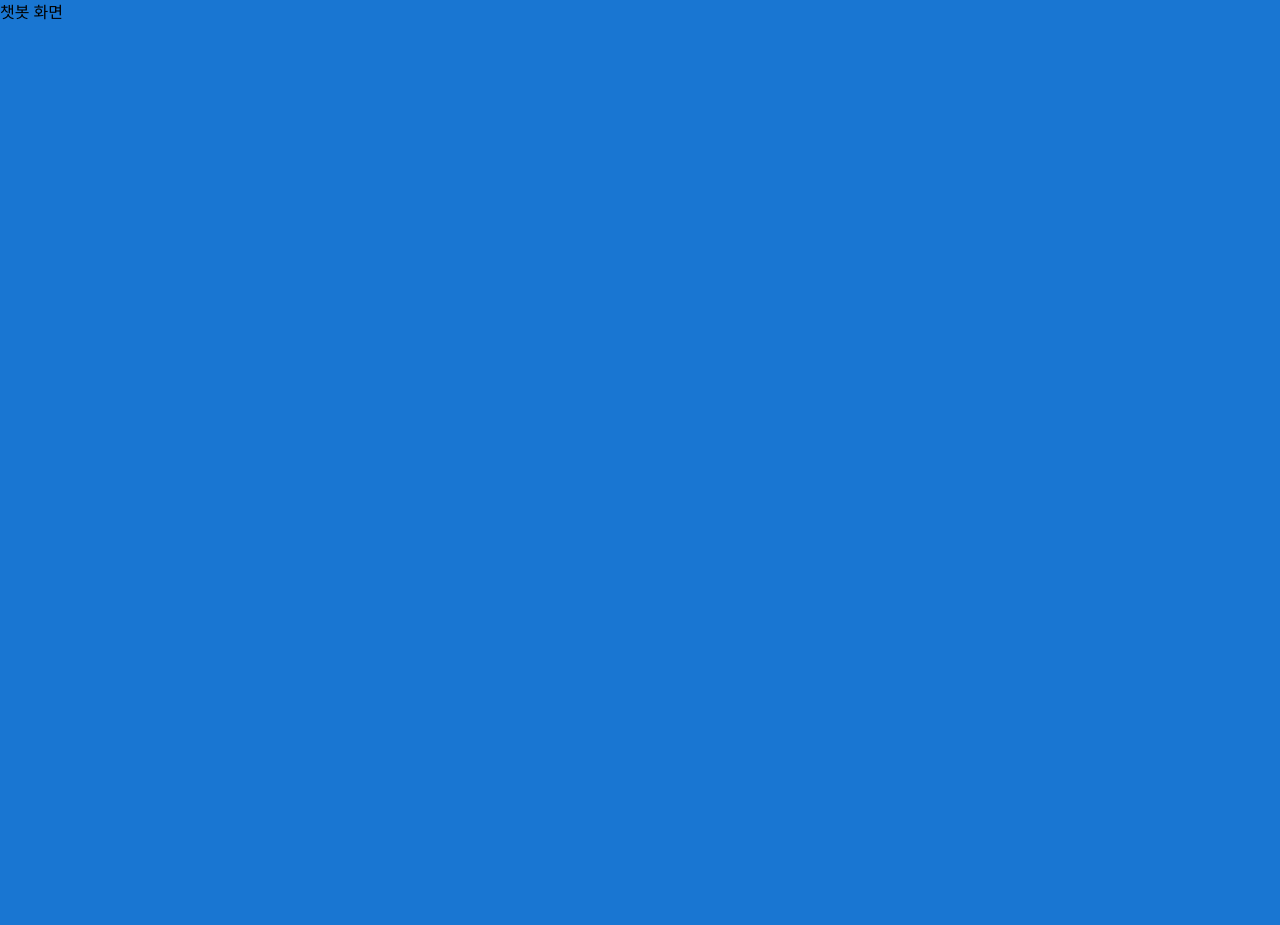
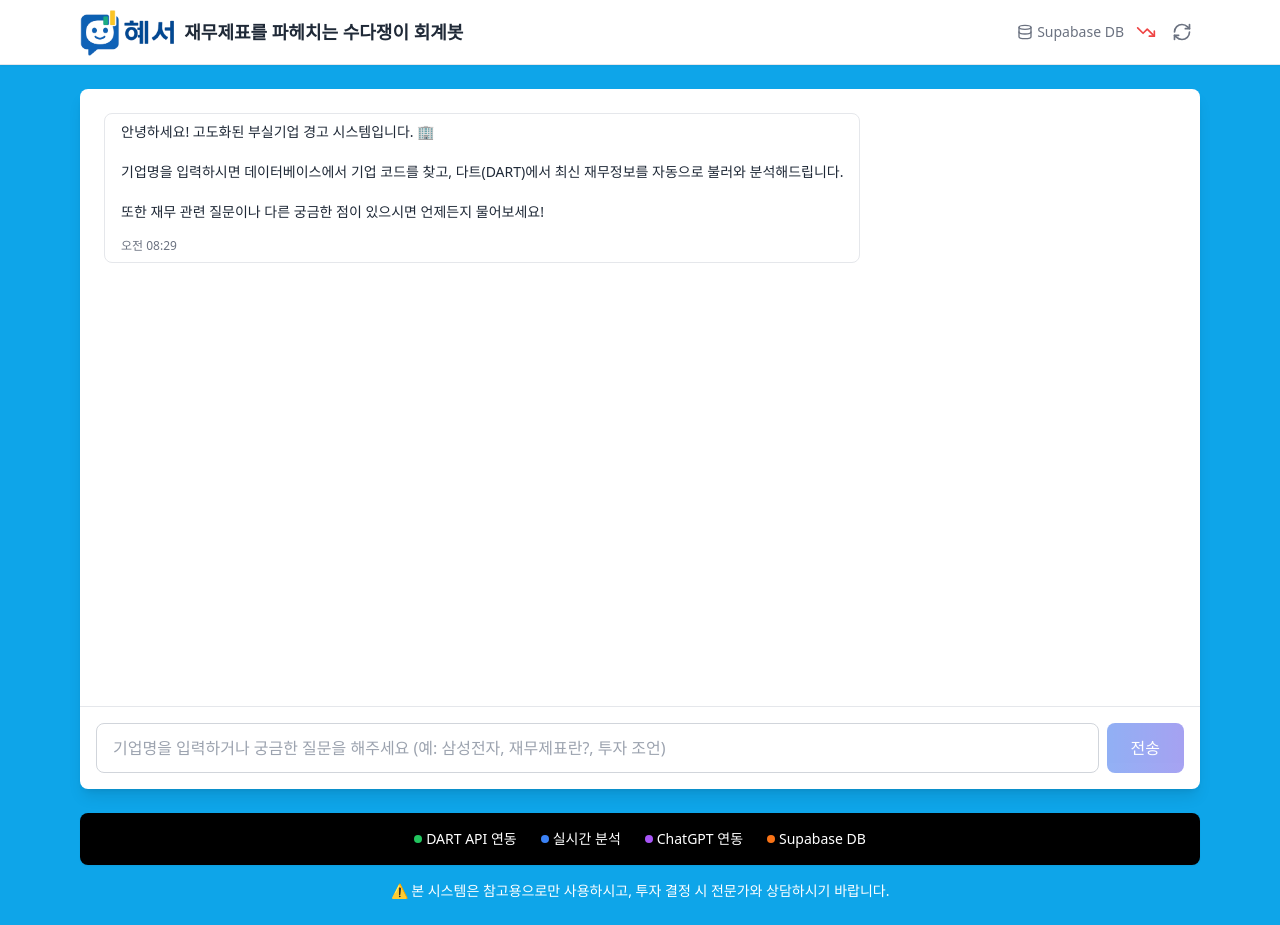
Before and after one commit to trafikaa/trafika, a React (Vite) app: page / in a window 1280 px wide. Before the commit the page ends 800 px from the top, so only its background shows below. Built offline with nearby package versions, Linux system fonts and the light colour scheme.

Commit message:
splash screen check2

```diff
--- a/src/App.tsx
+++ b/src/App.tsx
@@ -14,9 +14,7 @@ function App() {
     return () => clearTimeout(timer);
   }, []);
 
-  if (showSplash) return <SplashScreen />;
-  return <div>챗봇 화면</div>;
-
+  // 훅은 항상 최상단에서 호출!
   const {
     messages,
     currentStep,
@@ -44,6 +42,7 @@ function App() {
     }
   };
 
+  if (showSplash) return <SplashScreen />;
   return (
     <div className="min-h-screen bg-sky-500">
       {/* Header */}
```
